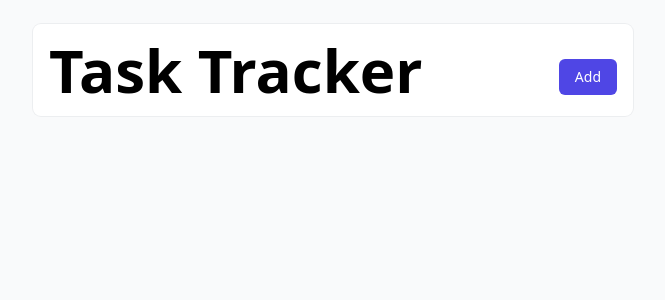
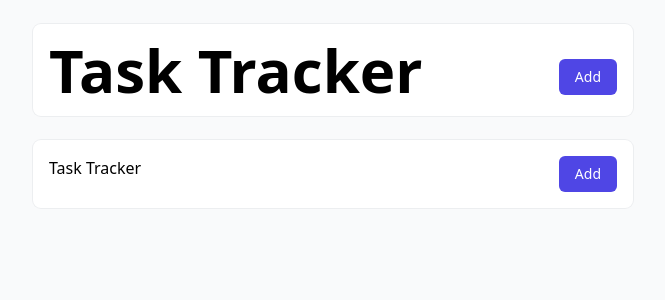
Before and after one commit to JanPoonthong/note-taking, a React (Create React App) app: page / in a window 1280 px wide. Shown: the top 300 px of the page, without its empty margins (307-972 px from the left). Built offline with nearby package versions, Linux system fonts and the light colour scheme.

Commit message:
Make the box into its own component

```diff
--- a/src/App.js
+++ b/src/App.js
@@ -1,9 +1,11 @@
 import Header from "./components/Header";
+import Box from "./components/Box";
 
 const App = () => {
   return (
     <>
       <Header />
+      <Box />
     </>
   );
 };
--- /dev/null
+++ b/src/components/Box.js
@@ -0,0 +1,27 @@
+import React from "react";
+import PropTypes from "prop-types";
+import Button from "./Button";
+
+const Box = ({ title }) => {
+  return (
+    <div className={boxStyle}>
+      <h1>{title}</h1>
+      <div>
+        <Button />
+      </div>
+    </div>
+  );
+};
+
+const boxStyle =
+  "rounded-lg p-4 ring-1 ring-gray-900 ring-opacity-5 overflow-hidden bg-white";
+
+Box.defaultProps = {
+  title: "Task Tracker",
+};
+
+Box.propTypes = {
+  title: PropTypes.string.isRequired,
+};
+
+export default Box;
--- a/src/components/Button.js
+++ b/src/components/Button.js
@@ -1,4 +1,3 @@
-import React from "react";
 import PropTypes from "prop-types";
 
 const Button = ({ text, styling }) => {
--- a/src/components/Header.js
+++ b/src/components/Header.js
@@ -1,16 +1,11 @@
 import React from "react";
 import PropTypes from "prop-types";
-import Button from "./Button";
+import Box from "./Box";
 
 const Header = ({ title }) => {
   return (
     <header className={headingStyle}>
-      <div className="rounded-lg p-4 ring-1 ring-gray-900 ring-opacity-5 overflow-hidden bg-white">
-        <h1>Task Tracker</h1>
-        <div>
-          <Button />
-        </div>
-      </div>
+      <Box title={title} />
     </header>
   );
 };
```
